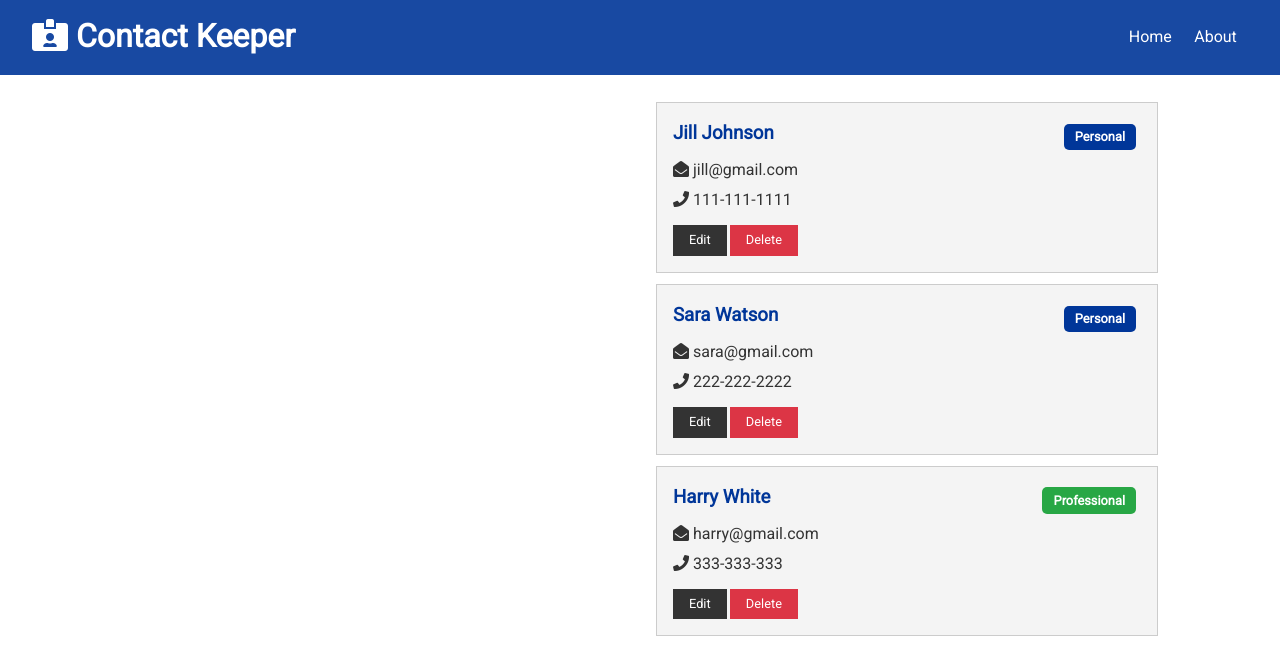
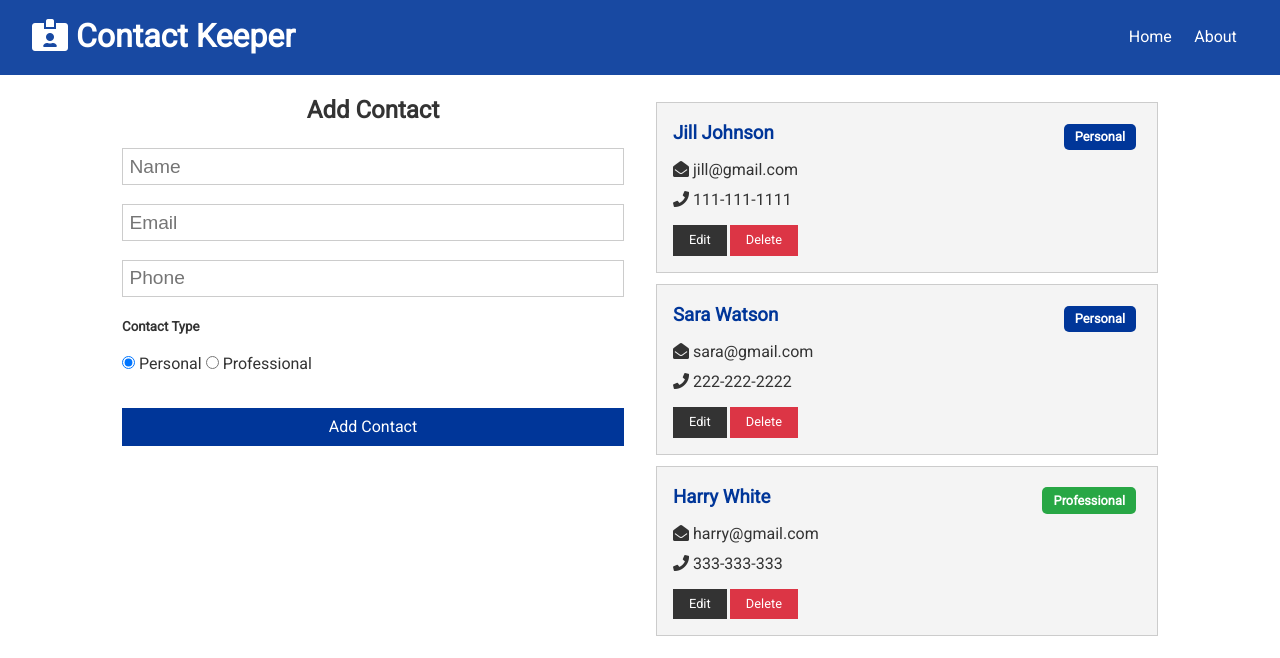
Before and after one commit to huynhdieutuong/MERN-Contact-Keeper, a React (Create React App) app in the folder client/: page / in a window 1280 px wide. Shown: the top 658 px of the page. Built offline with nearby package versions, Linux system fonts and the light colour scheme.

Commit message:
Add Contact

```diff
--- /dev/null
+++ b/client/src/components/contacts/ContactForm.js
@@ -0,0 +1,89 @@
+import React, { useState, useContext } from "react";
+
+import ContactContext from "../../contexts/contact/contactContext";
+
+const ContactForm = () => {
+  const { addContact } = useContext(ContactContext);
+
+  const [contact, setContact] = useState({
+    name: "",
+    email: "",
+    phone: "",
+    type: "personal"
+  });
+
+  const { name, email, phone, type } = contact;
+
+  const onChange = e => {
+    setContact({
+      ...contact,
+      [e.target.name]: e.target.value
+    });
+  };
+
+  const onSubmit = e => {
+    e.preventDefault();
+    addContact(contact);
+    setContact({
+      name: "",
+      email: "",
+      phone: "",
+      type: "personal"
+    });
+  };
+
+  return (
+    <div>
+      <form onSubmit={onSubmit}>
+        <h2 classNam='text-primary'>Add Contact</h2>
+        <input
+          type='text'
+          name='name'
+          placeholder='Name'
+          onChange={onChange}
+          value={name}
+        />
+        <input
+          type='text'
+          name='email'
+          placeholder='Email'
+          onChange={onChange}
+          value={email}
+        />
+        <input
+          type='text'
+          name='phone'
+          placeholder='Phone'
+          onChange={onChange}
+          value={phone}
+        />
+        <h5>Contact Type</h5>
+        <input
+          type='radio'
+          name='type'
+          checked={type === "personal"}
+          value='personal'
+          onChange={onChange}
+        />{" "}
+        Personal{" "}
+        <input
+          type='radio'
+          name='type'
+          checked={type === "professional"}
+          value='professional'
+          onChange={onChange}
+        />{" "}
+        Professional
+        <div>
+          <input
+            type='submit'
+            value='Add Contact'
+            className='btn btn-primary btn-block'
+          />
+        </div>
+      </form>
+    </div>
+  );
+};
+
+export default ContactForm;
--- a/client/src/components/contacts/Contacts.js
+++ b/client/src/components/contacts/Contacts.js
@@ -7,10 +7,13 @@ const Contacts = () => {
 
   return (
     <Fragment>
-      {contacts.length > 0 &&
+      {contacts.length > 0 ? (
         contacts.map(contact => (
           <ContactItem key={contact.id} contact={contact} />
-        ))}
+        ))
+      ) : (
+        <p>Not Found Contacts!</p>
+      )}
     </Fragment>
   );
 };
--- a/client/src/components/pages/Home.js
+++ b/client/src/components/pages/Home.js
@@ -1,11 +1,14 @@
 import React from "react";
 
 import Contacts from "../contacts/Contacts";
+import ContactForm from "../contacts/ContactForm";
 
 const Home = () => {
   return (
     <div className='grid-2'>
-      <div>{/* ContactForm */}</div>
+      <div>
+        <ContactForm />
+      </div>
       <div>
         <Contacts />
       </div>
--- a/client/src/contexts/contact/ContactState.js
+++ b/client/src/contexts/contact/ContactState.js
@@ -43,6 +43,10 @@ const ContactState = props => {
   const [state, dispatch] = useReducer(ContactReducer, initialState);
 
   // Add Contact
+  const addContact = contact => {
+    contact.id = uuid.v4();
+    dispatch({ type: ADD_CONTACT, payload: contact });
+  };
 
   // Delete Contact
 
@@ -59,7 +63,8 @@ const ContactState = props => {
   return (
     <ContactContext.Provider
       value={{
-        contacts: state.contacts
+        contacts: state.contacts,
+        addContact
       }}
     >
       {props.children}
--- a/client/src/contexts/contact/contactReducer.js
+++ b/client/src/contexts/contact/contactReducer.js
@@ -0,0 +1,21 @@
+import {
+  ADD_CONTACT,
+  DELETE_CONTACT,
+  SET_CURRENT,
+  CLEAR_CURRENT,
+  UPDATE_CONTACT,
+  FILTER_CONTACTS,
+  CLEAR_FILTER
+} from "../types";
+
+export default (state, action) => {
+  switch (action.type) {
+    case ADD_CONTACT:
+      return {
+        ...state,
+        contacts: [...state.contacts, action.payload]
+      };
+    default:
+      return state;
+  }
+};
```
